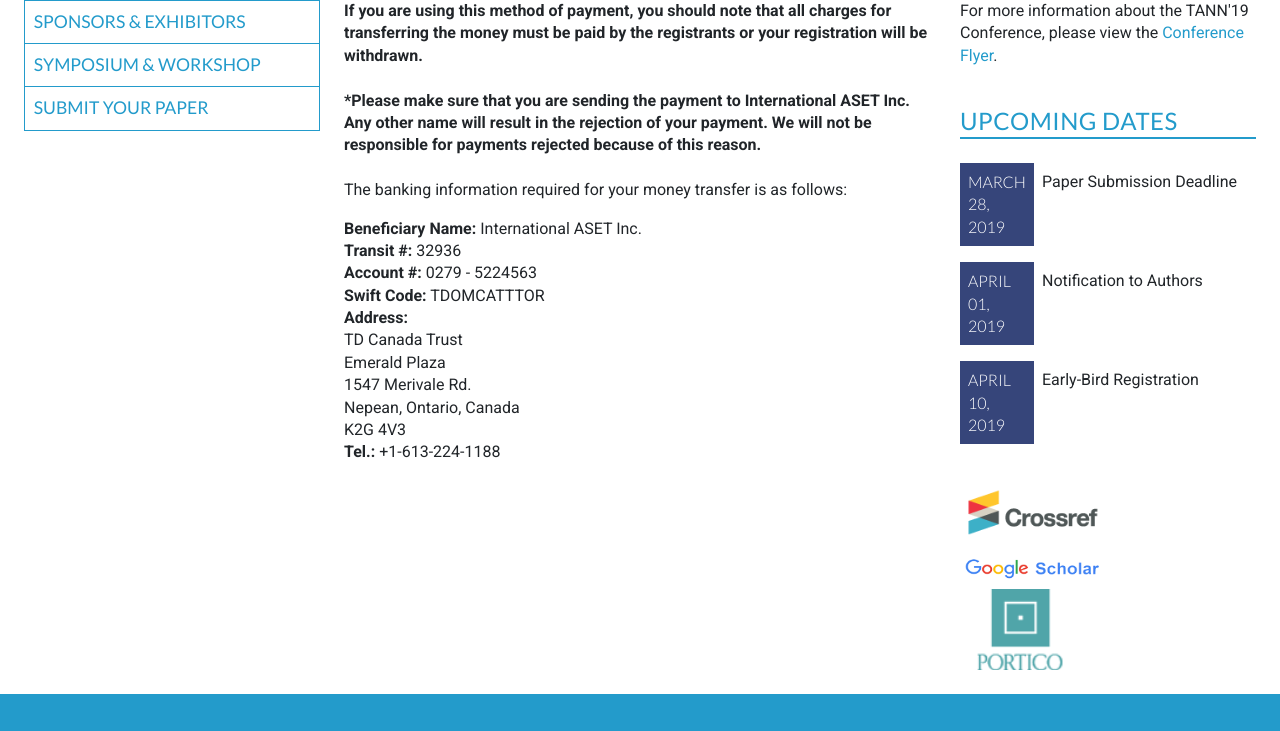
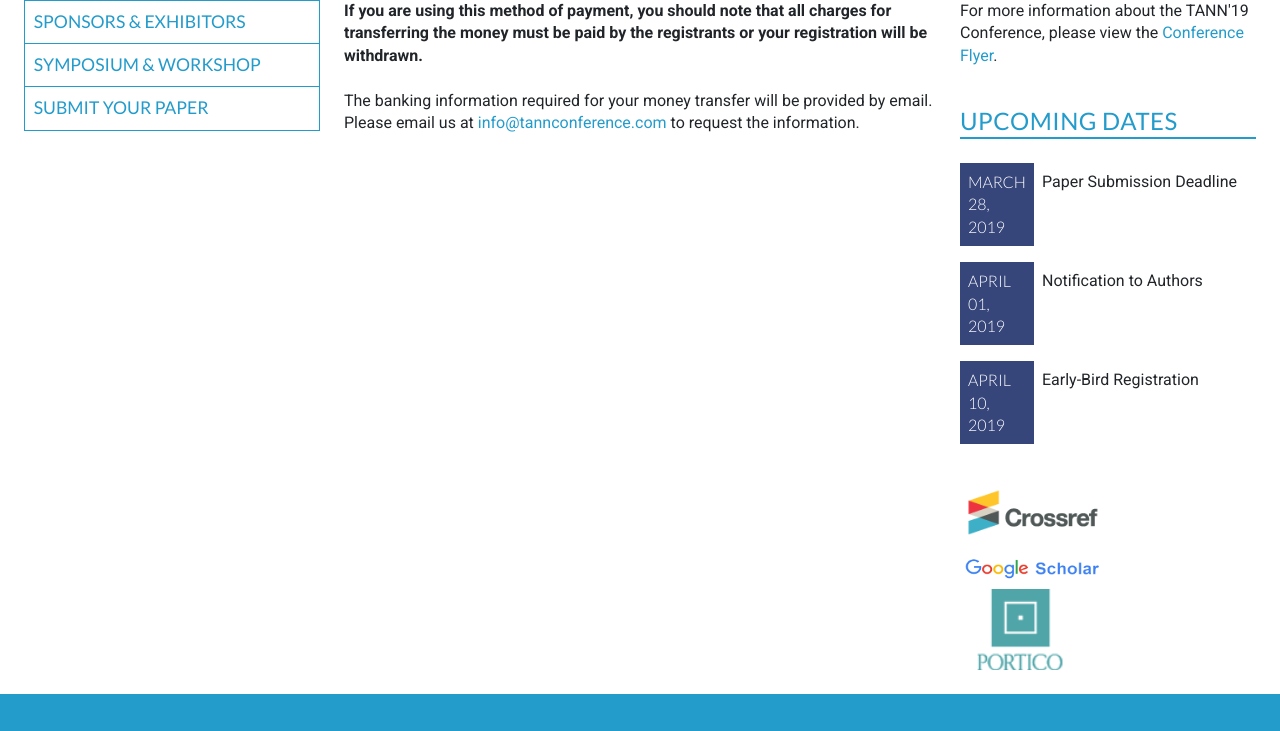
Before and after one commit to intaset/TANN, a Jekyll site: the page built from banktobank.html, in a window 1280 px wide and 900 px high, scrolled down 335 px, cut to the strip 169-900 px from the top of the window. Built offline with Jekyll 4.4.1, drawn with Linux system fonts in a browser that asks for light colours; nearby versions of some CDN libraries; Markdown is read by kramdown in place of the engine named in the settings; comment, search, counter and statistics services are not loaded.

Commit message:
changed banktobank info

```diff
--- a/banktobank.html
+++ b/banktobank.html
@@ -9,7 +9,9 @@ keyword: nanotechnology conference, nanofluid conference, nanomaterial conferenc
   <div class="unit-spacer content">
     <p class="bold">If you are using this method of payment, you should note that all charges for transferring the money must be paid by the registrants or your registration will be withdrawn.</p><br>
 
-    <p class="bold">*Please make sure that you are sending the payment to International ASET Inc. Any other name will result in the rejection of your payment. We will not be responsible for payments rejected because of this reason.</p><br>
+    <p class="body">The banking information required for your money transfer will be provided by email. Please email us at <a href="mailto:info@tannconference.com" class="body-link">info@tannconference.com</a> to request the information. </p>
+
+    <!-- <p class="bold">*Please make sure that you are sending the payment to International ASET Inc. Any other name will result in the rejection of your payment. We will not be responsible for payments rejected because of this reason.</p><br>
 
     <p class="body">The banking information required for your money transfer is as follows:</p>
 
@@ -24,6 +26,6 @@ keyword: nanotechnology conference, nanofluid conference, nanomaterial conferenc
     1547 Merivale Rd.<br>
     Nepean, Ontario, Canada<br>
     K2G 4V3<br>
-    <b>Tel.:</b> +1-613-224-1188</p>
+    <b>Tel.:</b> +1-613-224-1188</p> -->
   </div>
 </div>
```
Also changed, not shown: 1 other file.
